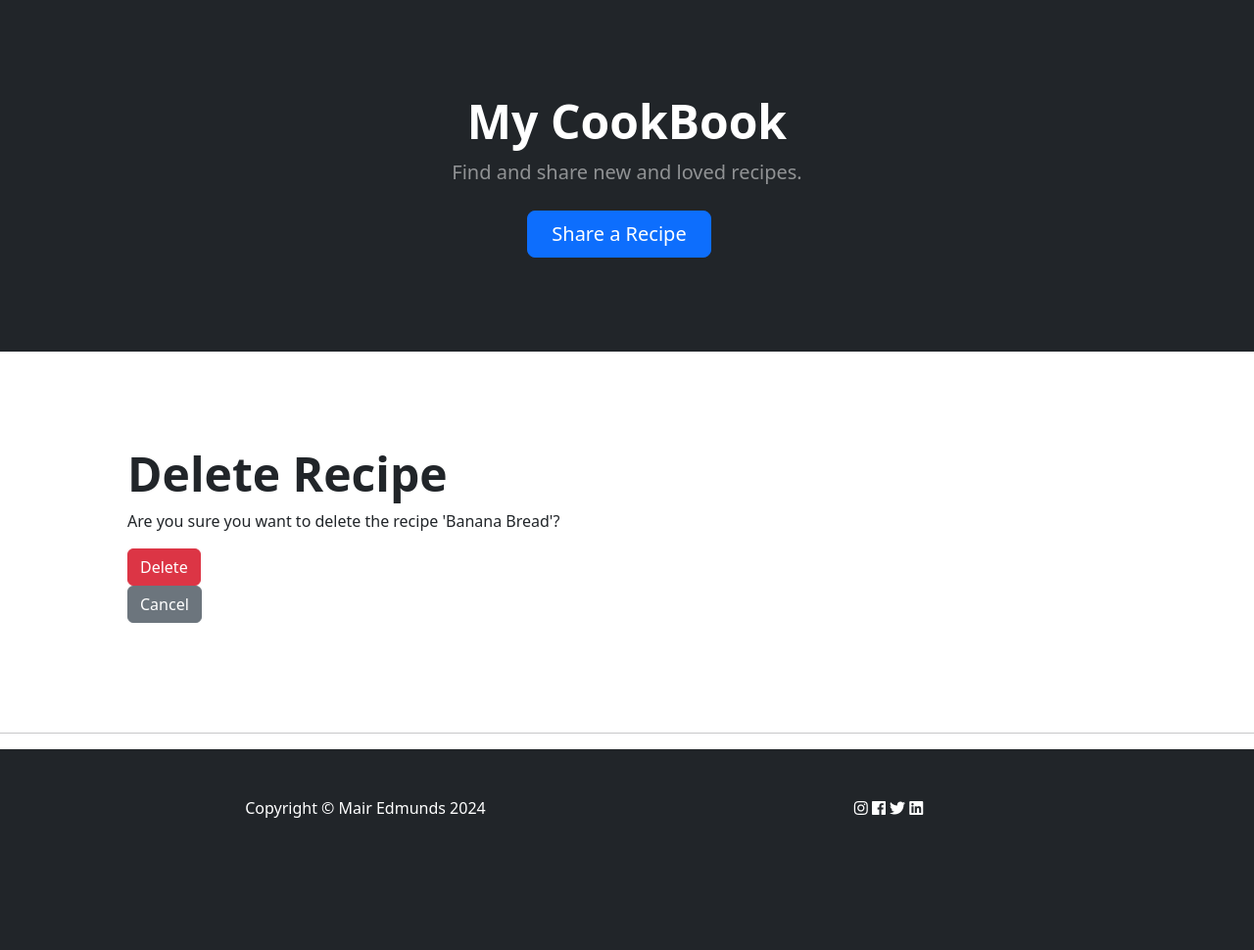
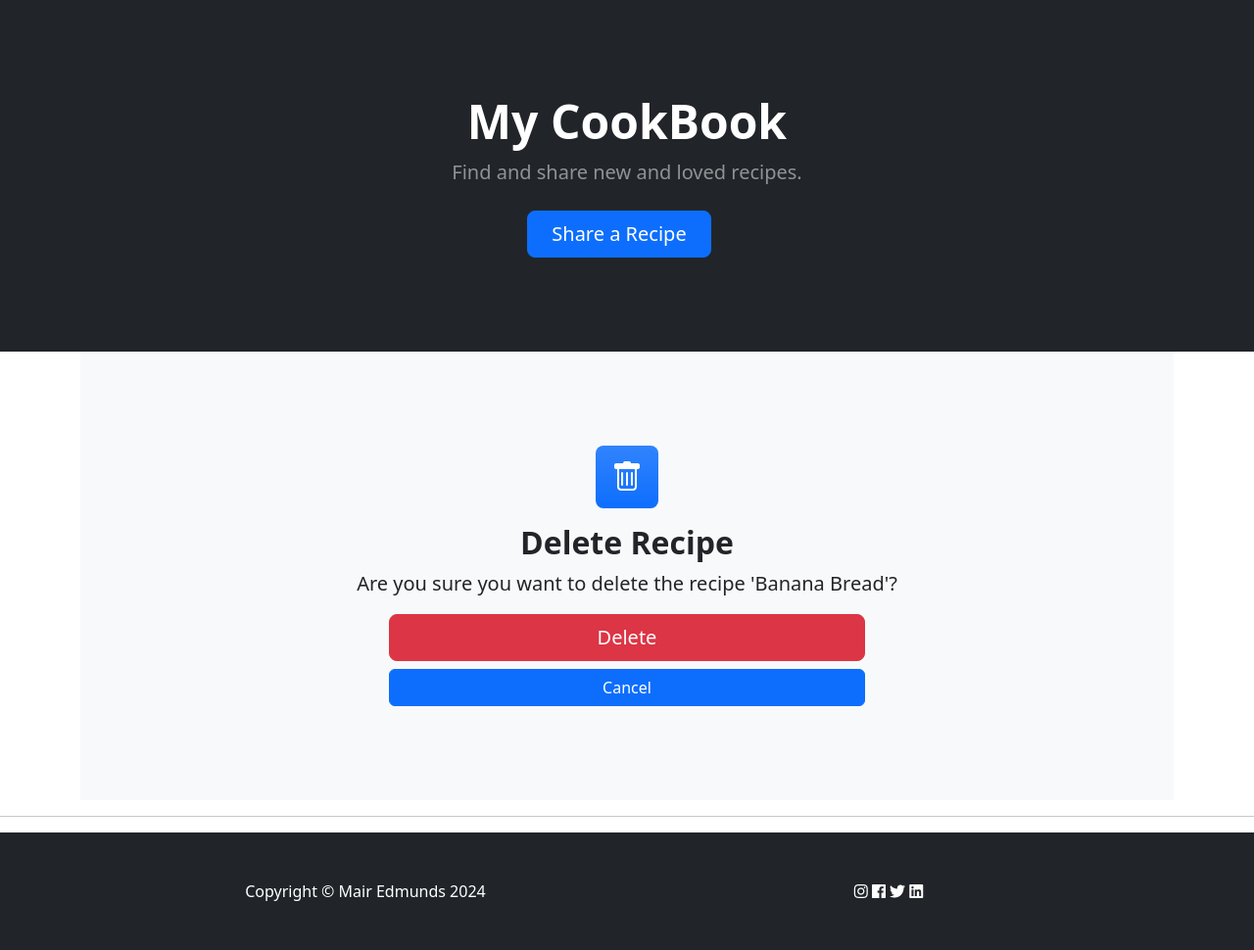
Before and after one commit to Mair-E/MilestoneProject3, a Flask app: page /delete_recipe/1 in a window 1280 px wide. Shown: the part 57-1027 px from the top of the page at 98% size. Before the commit the page ends 892 px from the top, so only its background shows below. Run offline with Flask 3, Linux system fonts and the light colour scheme; some libraries are stand-ins or nearby versions.

Commit message:
Format delet_recipe.html like other pages. Add bootstrap icon

```diff
--- a/templates/delete_recipe.html
+++ b/templates/delete_recipe.html
@@ -1,17 +1,25 @@
 {% extends "base.html" %}
 {% block content %}
 
-<section class="py-5">
+<section class="py-5 bg-light">
     <div class="container px-5 my-5">
-        <h2 class="display-5 fw-bolder">Delete Recipe</h2>
-        <p>Are you sure you want to delete the recipe '{{ recipe.name }}'?</p>
-        <div>
-            <form method="POST" action="{{ url_for('delete_recipe', recipe_id=recipe.id) }}">
-                <input type="submit" value="Delete" class="btn btn-danger me-2">
-            </form>
-        </div>
-        <div>
-            <a href="{{ url_for('index') }}" class="btn btn-secondary">Cancel</a>
+        <div class="text-center mb-5">
+            <div class="feature bg-primary bg-gradient text-white rounded-3 mb-3"><i class="bi bi-trash"></i>
+            </div>
+            <h2 class="fw-bolder">Delete Recipe</h2>
+            <p class="lead mb-0">Are you sure you want to delete the recipe '{{ recipe.name }}'?</p>
+            <div class="row gx-5 justify-content-center mt-3">
+                <div class="col-lg-6">
+                    <form method="POST" action="{{ url_for('delete_recipe', recipe_id=recipe.id) }}">
+                        <div class="d-grid">
+                            <input type="submit" value="Delete" class="btn btn-danger btn-lg">
+                        </div>
+                    </form>
+                    <div class="d-grid mt-2">
+                        <a href="{{ url_for('index') }}" class="btn btn-primary">Cancel</a>
+                    </div>
+                </div>
+            </div>
         </div>
     </div>
 </section>
--- a/templates/index.html
+++ b/templates/index.html
@@ -19,7 +19,7 @@
                         <i class="bi bi-arrow-right"></i>
                     </a>
                 </div>
-                <div class="mb-1">
+                <div class="mb-3">
                     <a class="btn btn-warning" href="{{ url_for('edit_recipe', recipe_id=recipe.id) }}">
                         Edit
                     </a>
```
